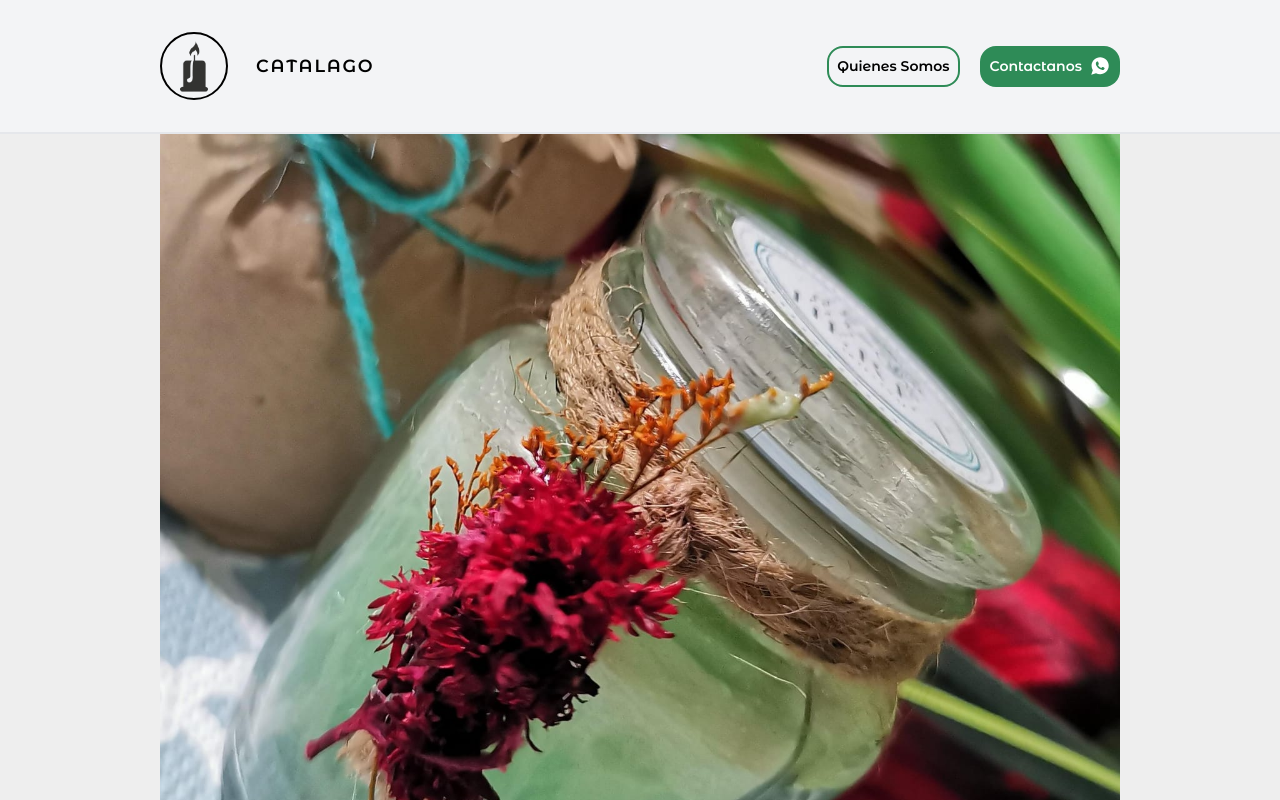
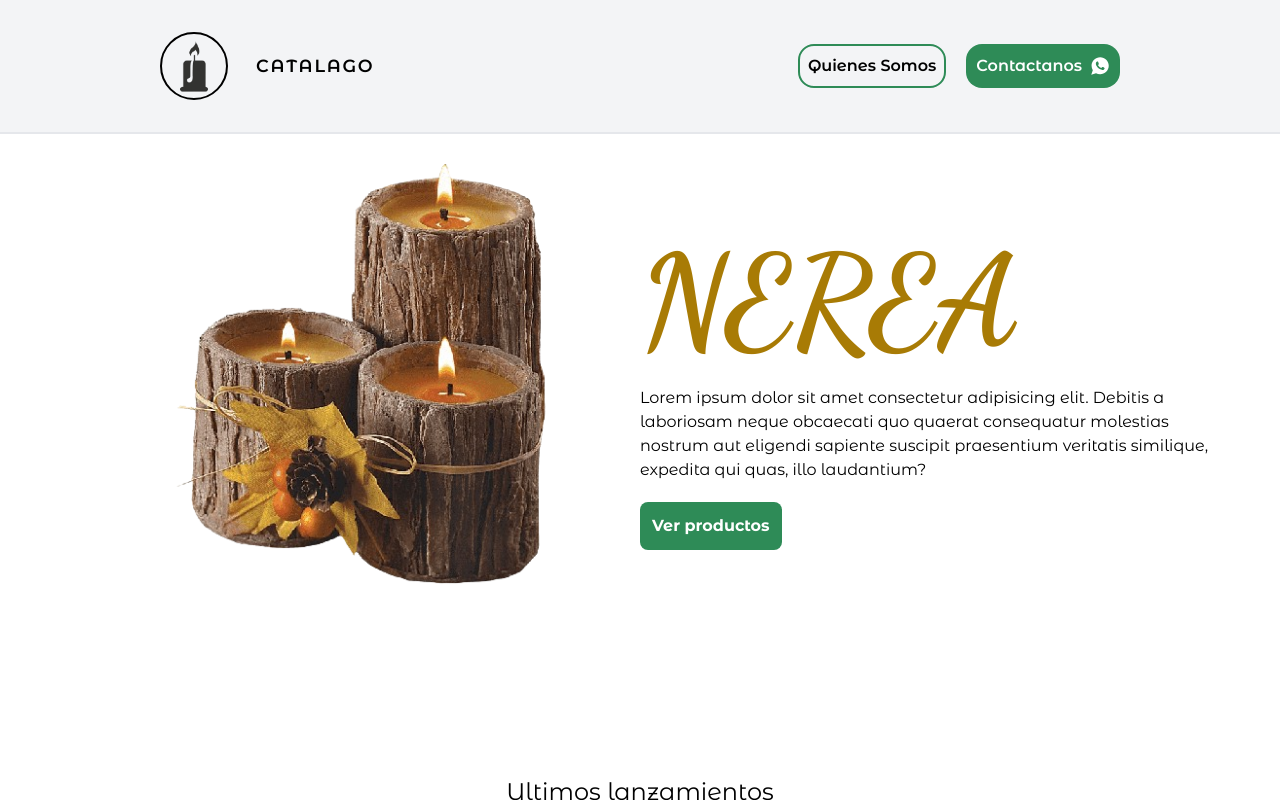
Before and after one commit to whoysAndre/Nerea, a React (Vite) app in the folder Nerea-ts/: page / in a window 1280 px wide. Shown: the top 800 px of the page. Built offline with nearby package versions, Linux system fonts and the light colour scheme.

Commit message:
Hero 1era parte

```diff
--- a/Nerea-ts/src/index.css
+++ b/Nerea-ts/src/index.css
@@ -1,19 +1,27 @@
 @import url('https://fonts.googleapis.com/css2?family=Montserrat+Alternates:ital,wght@0,100;0,200;0,300;0,400;0,500;0,600;0,700;0,800;0,900;1,100;1,200;1,300;1,400;1,500;1,600;1,700;1,800;1,900&display=swap');
+@import url('https://fonts.googleapis.com/css2?family=Dancing+Script:wght@400..700&family=Montserrat+Alternates:ital,wght@0,100;0,200;0,300;0,400;0,500;0,600;0,700;0,800;0,900;1,100;1,200;1,300;1,400;1,500;1,600;1,700;1,800;1,900&display=swap');
+
 
 @tailwind base;
 @tailwind components;
 @tailwind utilities;
 
-
+:root{
+  --font-title: "Dancing Script", cursive;
+}
 
 body {
   font-family: "Montserrat Alternates", sans-serif;
-  height: 100vh;
+  /* height: 100vh;
   min-height: 100vh;
   min-width: 100vw;
   background: #eee;
   font-size: 14px;
   color: #000;
   display: flex;
-  flex-direction: column;
+  flex-direction: column; */
 }
+
+h2{
+  font-family: var(--font-title);
+}
--- /dev/null
+++ b/Nerea-ts/src/nerea/components/hero/Hero.tsx
@@ -0,0 +1,24 @@
+import myHeroImg from "../../../assets/hero.png";
+
+
+export const Hero = () => {
+  return (
+    <div className="w-full h-[50vh] sm:h-[60vh] grid sm:grid-cols-2 items-center">
+
+      <figure className="hidden sm:block">
+        <img src={myHeroImg} alt="" />
+      </figure>
+
+      <div className="sm:w-[600px]  gap-5 mt-10 text-center sm:text-start">
+        <h2 className="text-8xl sm:text-9xl font-extrabold text-[#a87b05]">NEREA</h2>
+        <p className="mt-5">
+          Lorem ipsum dolor sit amet consectetur adipisicing elit. Debitis a laboriosam neque obcaecati quo quaerat consequatur molestias nostrum aut eligendi sapiente suscipit praesentium veritatis similique, expedita qui quas, illo laudantium?
+        </p>
+
+        <button className="bg-[#2e8b57] text-white p-3 rounded-lg mt-5 font-bold">Ver productos</button>
+      </div>
+
+
+    </div>
+  )
+}
--- a/Nerea-ts/src/nerea/pages/HomePage.tsx
+++ b/Nerea-ts/src/nerea/pages/HomePage.tsx
@@ -1,4 +1,5 @@
 import { Banner, Opacity, Carrusel } from "../components"
+import { Hero } from "../components/hero/Hero"
 
 export const HomePage = () => {
   return (
@@ -7,9 +8,10 @@ export const HomePage = () => {
       {/* Filtro */}
       <Opacity/>
 
-      <main className="px-2 md:px-20 lg:px-40">
-        {/* Banner */}
-        <Banner />
+      <main className="px-2 md:px-20 ">
+        {/* Hero */}
+        <Hero/>
+        {/* <Banner /> */}
         {/* Carrusel */}
         <Carrusel />
       </main>
```
Also changed, not shown: Nerea-ts/src/assets/hero.png (added).
